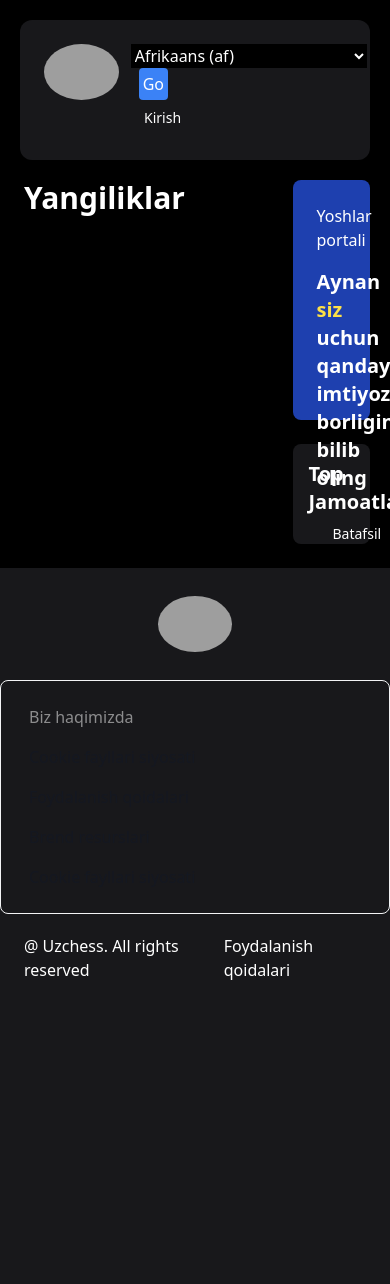
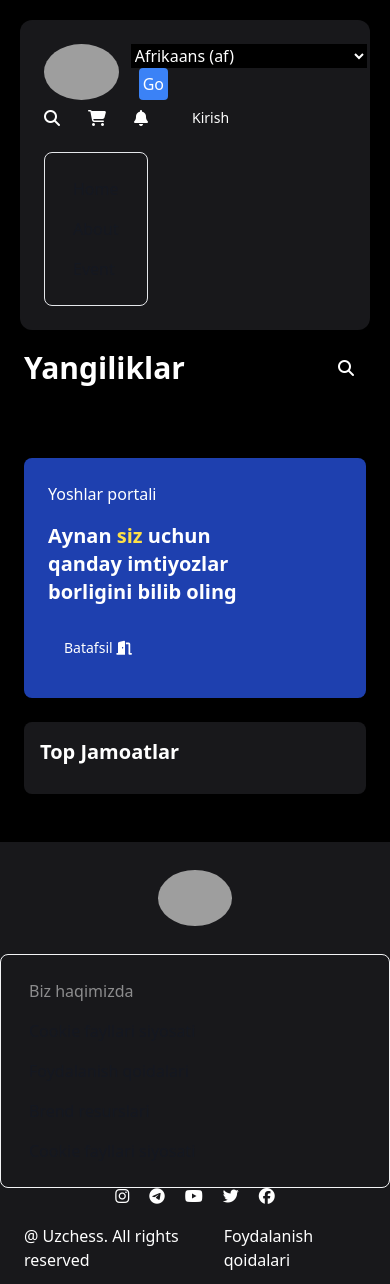
Before and after one commit to bahrom04/kedi.uz, a Django app: template templates/redesign/home.html in a window 390 px wide; the page is wider, and only the part inside the window is pictured. Before the commit the page ends 980 px from the top of that part, so only its background shows below. Run offline with Django 4.2, Linux system fonts and the light colour scheme; the template is opened without the code that fills it, so the values that code supplies are empty; some libraries are stand-ins or nearby versions; grey boxes are pictures that could not be loaded.

Commit message:
feat: mobile responsive design

```diff
--- a/templates/redesign/about.html
+++ b/templates/redesign/about.html
@@ -31,8 +31,8 @@
 <!-- custom-css-end -->
 {% endblock %}
 {% block content %}
-<main class="grid grid-cols-4">
-    <div class="gap-10 col-span-3">
+<main class="grid lg:grid-cols-4">
+    <div class="gap-10 lg:col-span-3">
         <div class="grid grid-cols-1 gap-6 p-6">
             <div class="overflow-hidden relative bg-zinc-900 rounded-md p-3">
                 <h1 class="font-bold text-3xl ">
--- a/templates/redesign/base.html
+++ b/templates/redesign/base.html
@@ -78,13 +78,13 @@
 
             </div>
 
-            <div class="hidden md:flex md:w-auto md:order-1" id="navbar-cta">
-                <ul class="flex flex-col font-medium p-4 md:p-0 mt-4 border border-gray-100 rounded-lg md:space-x-8 rtl:space-x-reverse md:flex-row md:mt-0 md:border-0">
+            <div class="flex-col md:flex md:w-auto md:order-1" id="navbar-cta">
+                <ul class="flex flex-col font-medium p-4 md:p-0 mt-4 border rounded-lg md:space-x-8 rtl:space-x-reverse md:flex-row md:mt-0 md:border-0">
                     <li class="block py-2 px-3 md:p-0 text-gray-900 hover:bg-gray-100 md:hover:bg-transparent md:hover:text-blue-700 dark:text-white dark:hover:bg-gray-700 md:dark:hover:bg-transparent dark:border-gray-700 opacity-50">
                         <a class="nav-link active" aria-current="page" href="{% url 'common:home' %}">{% trans 'Home' %}</a>
                     </li>
                     <li class="block py-2 px-3 md:p-0 text-gray-900 hover:bg-gray-100 md:hover:bg-transparent md:hover:text-blue-700 dark:text-white dark:hover:bg-gray-700 md:dark:hover:bg-transparent dark:border-gray-700 opacity-50">
-                        <a class="nav-link" href="{% url 'common:about' %}">{% trans 'About' %}ass</a>
+                        <a class="nav-link" href="{% url 'common:about' %}">{% trans 'About' %}</a>
                     </li>
                     <li class="block py-2 px-3 md:p-0 text-gray-900 hover:bg-gray-100 md:hover:bg-transparent md:hover:text-blue-700 dark:text-white dark:hover:bg-gray-700 md:dark:hover:bg-transparent dark:border-gray-700 opacity-50">
                         <a class="nav-link" href="{% url 'common:event' %}">{% trans 'Event' %}</a>
@@ -150,5 +150,6 @@
 
     <!-- footer-end -->
 </body>
+  <script src="https://kit.fontawesome.com/0e35ab6147.js" crossorigin="anonymous"></script>
 
 </html>
--- a/templates/redesign/event.html
+++ b/templates/redesign/event.html
@@ -3,9 +3,9 @@
 
 
 {% block content %}
-<main class="grid grid-cols-4">
+<main class="grid lg:grid-cols-4">
     <!-- event-start -->
-    <div class="gap-10 col-span-3">
+    <div class="gap-10 lg:col-span-3">
         <div class="grid grid-cols-1 gap-6 p-6">
             <div class="overflow-hidden relative bg-zinc-900 rounded-md p-3">
                 <ul class="tags">
--- a/templates/redesign/home.html
+++ b/templates/redesign/home.html
@@ -2,14 +2,14 @@
 {% load i18n %}
 
 {% block content %}
-<main class="grid grid-cols-4">
-    <div class="gap-10 col-span-3">
+<main class="grid lg:grid-cols-4">
+    <div class="gap-10 lg:col-span-3">
         <div class="flex justify-between items-center">
             <h1 class="font-bold text-3xl px-6">Yangiliklar</h1>
             <i class="fa-solid fa-magnifying-glass mr-9"></i>
         </div>
         <!-- news -->
-        <div class="grid grid-cols-3 gap-6 p-6">
+        <div class="grid grid-cols-1 xl:grid-cols-3 gap-6 p-6">
             {% for post in posts %}
             <div class="overflow-hidden relative bg-zinc-900 rounded-md p-3">
                 <a href="{% url 'common:post' post.id %}" class="btn btn-primary">
--- a/templates/redesign/location.html
+++ b/templates/redesign/location.html
@@ -22,9 +22,9 @@
 
 {% block content %}
 
-<main class="grid grid-cols-4">
+<main class="grid lg:grid-cols-4">
     <!-- event-start -->
-    <div class="gap-10 col-span-3 p-10">
+    <div class="gap-10 lg:col-span-3 p-10">
             <div class="overflow-hidden relative bg-zinc-900 rounded-md p-3">
 
                 <div class="container">
--- a/templates/redesign/location_detail.html
+++ b/templates/redesign/location_detail.html
@@ -4,9 +4,9 @@
 
 {% block content %}
 
-<main class="grid grid-cols-4">
+<main class="grid lg:grid-cols-4">
     <!-- event-start -->
-    <div class="gap-10 col-span-3 p-10">
+    <div class="gap-10 lg:col-span-3 p-10">
             <div class="overflow-hidden relative bg-zinc-900 rounded-md p-3">
                 <ul class="tags">
                     {% if position_detail %}
--- a/templates/redesign/post_detail.html
+++ b/templates/redesign/post_detail.html
@@ -26,9 +26,9 @@
 {% endblock %}
 
 {% block content %}
-<main class="grid grid-cols-4">
+<main class="grid lg:grid-cols-4">
     <!-- event-start -->
-    <div class="gap-10 col-span-3 p-10">
+    <div class="gap-10 lg:col-span-3 p-10">
         <div class="overflow-hidden relative bg-zinc-900 rounded-md p-3">
             <h1 class="mb-3 font-weight-bold" style="margin-bottom: 0.5rem; font-size: 32px;">{{ post.title }}</h1>
             <span class="" style="opacity: 0.6;">{{ post.created_at }}</span>
--- a/templates/redesign/top_community.html
+++ b/templates/redesign/top_community.html
@@ -1,5 +1,5 @@
 <!-- top books -->
-<div class="pr-5">
+<div class="p-6">
     <div class="p-6 h-60 bg-blue-800 rounded-lg">
         <p>Yoshlar portali</p>
         <h2 class="font-bold text-xl max-w-60 mt-4">Aynan
```
